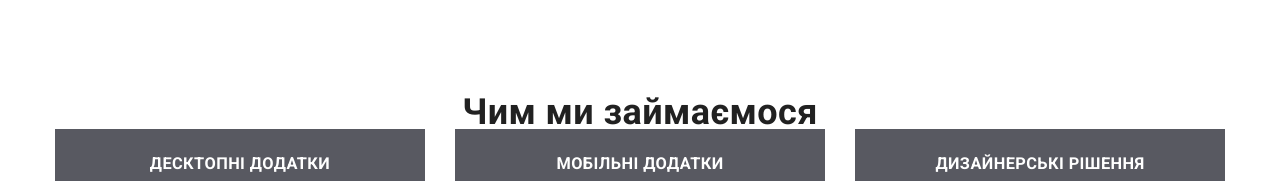
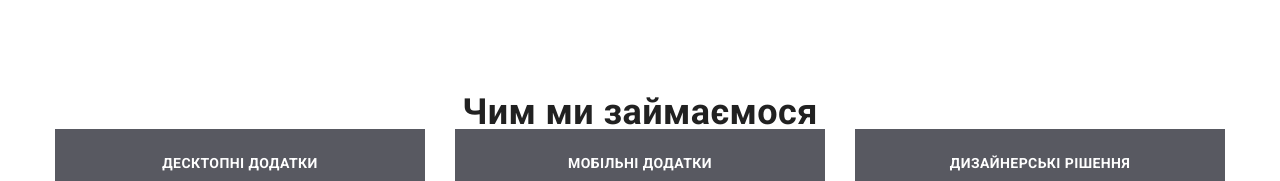
Before and after one commit to A-Novychenko/goit-markup-hw-05, a plain HTML site: page index.html in a window 1280 px wide. Shown: the part 1026-1207 px from the top of the page. Drawn offline with nearby package versions, Linux system fonts and the light colour scheme.

Commit message:
finishing HW-5

```diff
--- a/css/styles.css
+++ b/css/styles.css
@@ -354,7 +354,7 @@ img {
     position: relative;
 }
 
-.work-item-title {
+.work-item-name {
     position: absolute;
     left: 0;
     bottom: 0;
@@ -366,6 +366,7 @@ img {
     height: 70px;
     background-color: rgba(47, 48, 58, 0.8);
 
+    font-weight: 700;
     line-height: 1.14;
     text-align: center;
     text-transform: uppercase;
@@ -546,6 +547,7 @@ img {
 }
 
 .social-net-footer-title {
+    display: block;
     margin-bottom: 20px;
     font-size: inherit;
     line-height: 1.14;
--- a/index.html
+++ b/index.html
@@ -117,15 +117,15 @@
                 <ul class="list work-list">
                     <li class="work-item">
                         <img src="./images/development.jpg" alt="розробка" width="370">
-                        <h3 class="work-item-title">Десктопні додатки</h3>
+                        <p class="work-item-name">Десктопні додатки</p>
                     </li>
                     <li class="work-item">
                         <img src="./images/optimization.jpg" alt="оптимізація" width="370">
-                        <h3 class="work-item-title">Мобільні додатки</h3>
+                        <p class="work-item-name">Мобільні додатки</p>
                     </li>
                     <li class="work-item">
                         <img src="./images/design.jpg" alt="дизайн" width="370">
-                        <h3 class="work-item-title">Дизайнерські рішення</h3>
+                        <p class="work-item-name">Дизайнерські рішення</p>
                     </li>
                 </ul>
             </div>
@@ -382,7 +382,7 @@
             </div>
 
             <div class="social-net-footer">
-                <p class="social-net-footer-title"><strong>приєднуйтесь</strong></p>
+                <strong class="social-net-footer-title">приєднуйтесь</strong>
                 <ul class="social-net-list list">
                     <li class="social-net-item">
                         <a href="" class="social-net-link footer-social-net-link">
```
Also changed, not shown: portfolio.html (+1 -1 lines).
